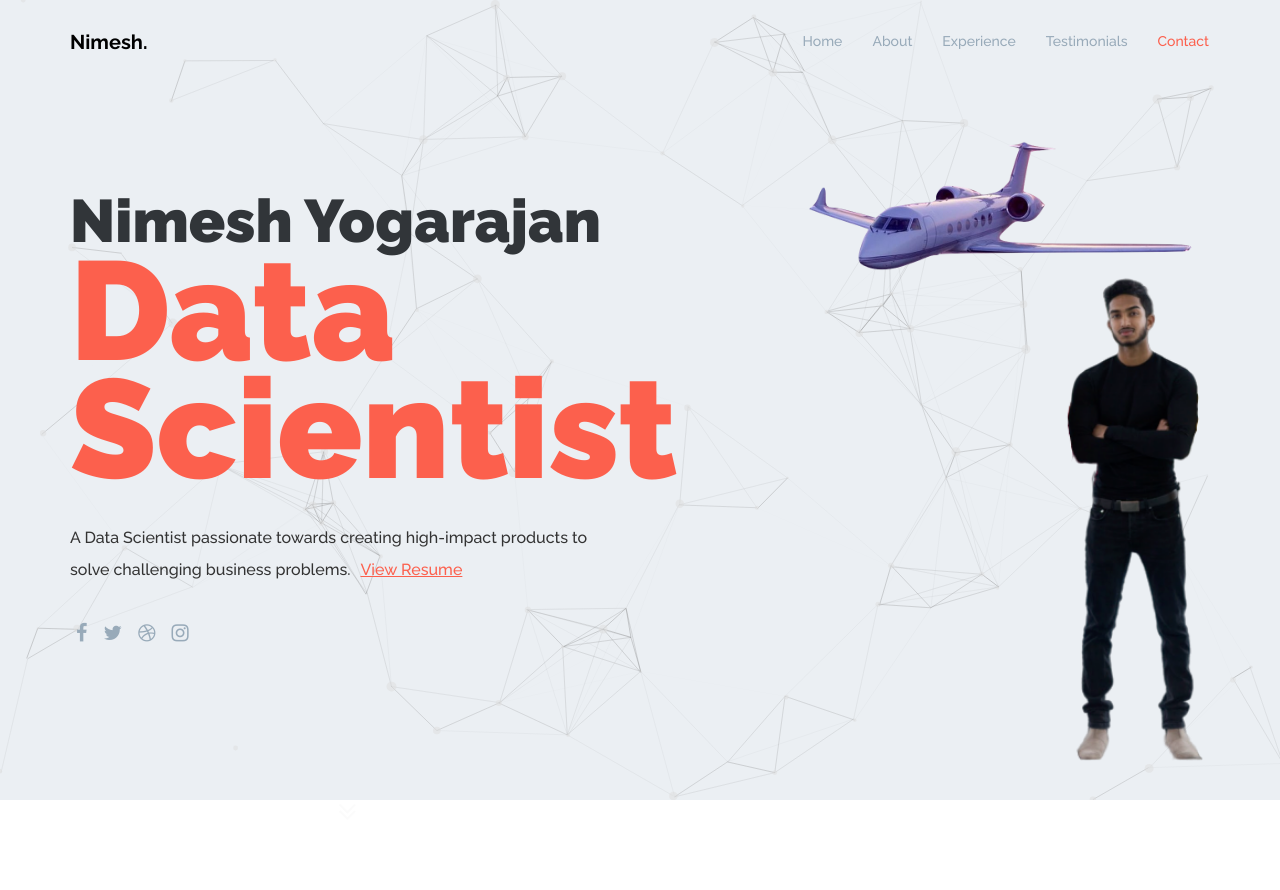
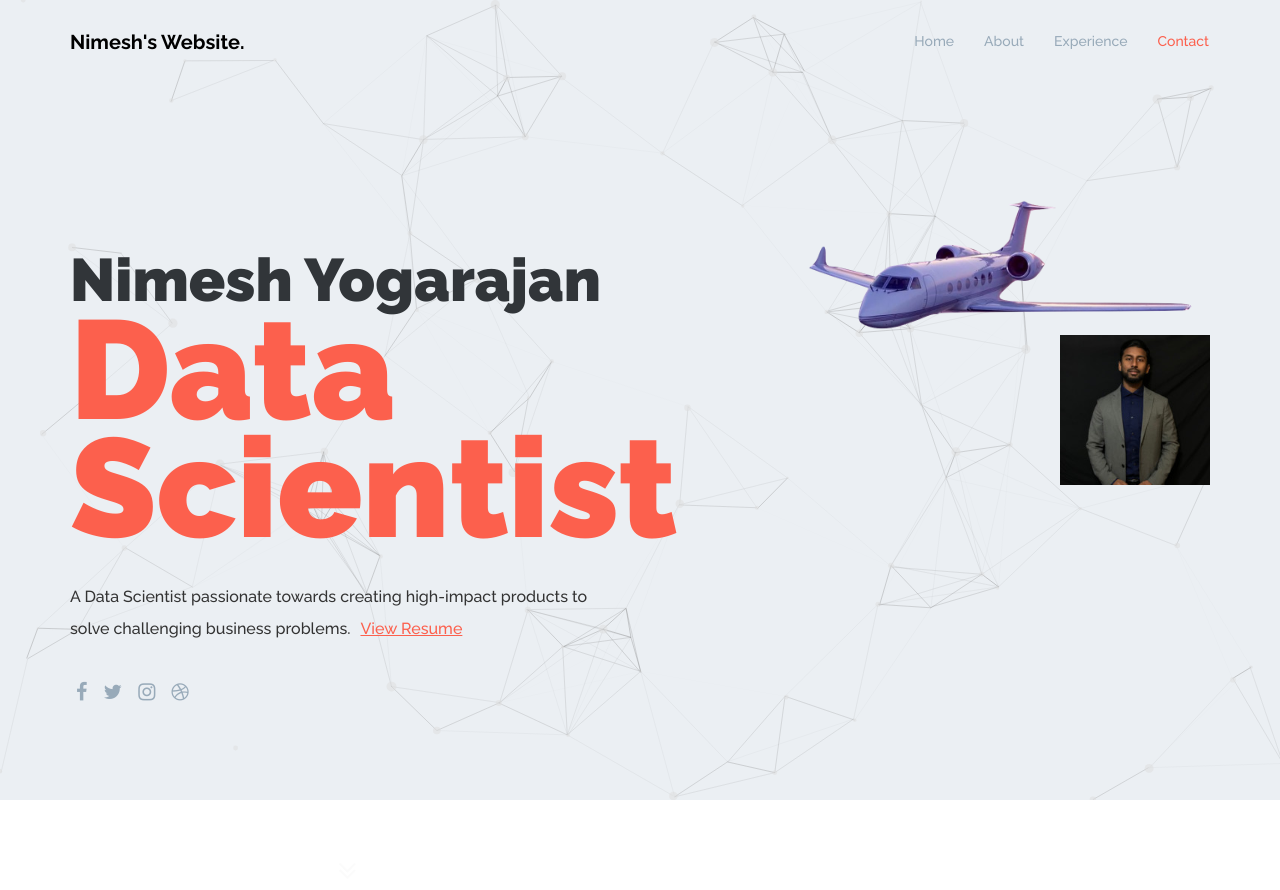
Before and after one commit to nimesh03/nimesh03.github.io, a plain HTML site: page index.html in a window 1280 px wide. Shown: the top 890 px of the page. Drawn offline with Linux system fonts and the light colour scheme.

Commit message:
Update index.html

```diff
--- a/index.html
+++ b/index.html
@@ -56,7 +56,7 @@
                     <div class="col-md-3 col-sm-2">
                         <!-- START LOGO DESIGN AREA -->
                         <div class="logo">
-                            <a href="index.html">Nimesh.</a>
+                            <a href="index.html">Nimesh's Website.</a>
                         </div>
                         <!-- END LOGO DESIGN AREA -->
                     </div>
@@ -80,11 +80,7 @@
                                         </li>
                                         <li><a class="smoth-scroll" href="#about"><span>About</span></a>
                                         </li>
-
-                                            <li><a class="smoth-scroll" href="#work"><span>Experience</span></a>
-                                        </li>
-
-                                        <li><a class="smoth-scroll" href="#testimonial"><span>Testimonials</span></a>
+                                        <li><a class="smoth-scroll" href="#work"><span>Experience</span></a>
                                         </li>
                                         <li><a class="smoth-scroll" href="#contact"><span>Contact</span></a>
                                         </li>
@@ -113,9 +109,9 @@
                                             </li>
                                             <li><a href=""><i class="fa fa-twitter twitter"></i></a>
                                             </li>
+                                            <li><a href=""><i class="fa fa-instagram instagram"></i></a>
+                                            </li>
                                             <li><a href=""><i class="fa fa-dribbble dribbble"></i></a>
-                                            </li>
-                                            <li><a href=""><i class="fa fa-instagram instagram"></i></a>
                                             </li>
                                         </ul>
                                     </div>
@@ -127,7 +123,7 @@
                             <div class="col-md-6">
                                 <div class="header-right text-right">
 				<img src="assets/images/jet_burned.png" alt="">
-                                    <img style="max-width: 150px; height: auto;" src="assets/images/me_square1.png" alt="">
+                                    <img style="max-width: 150px; height: auto;" src="assets/images/linkedin_pic.jpeg" alt="">
                                 </div>
                             </div>
                         </div>
```
